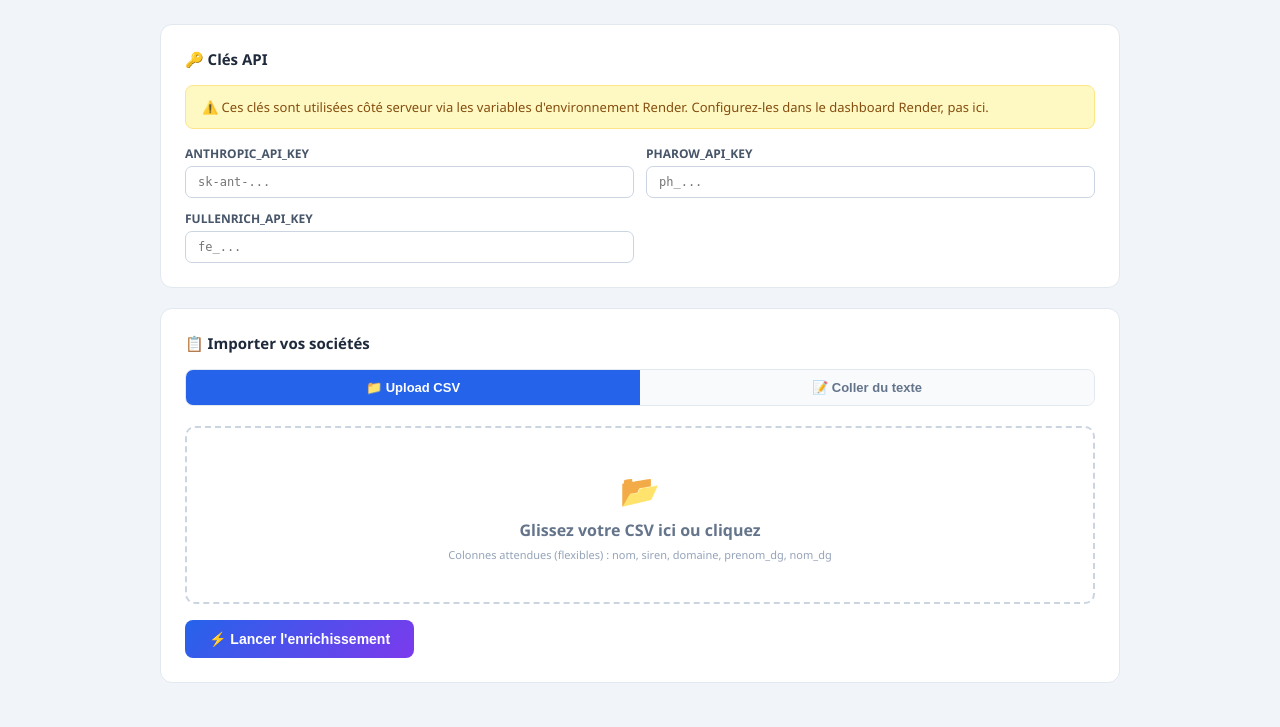
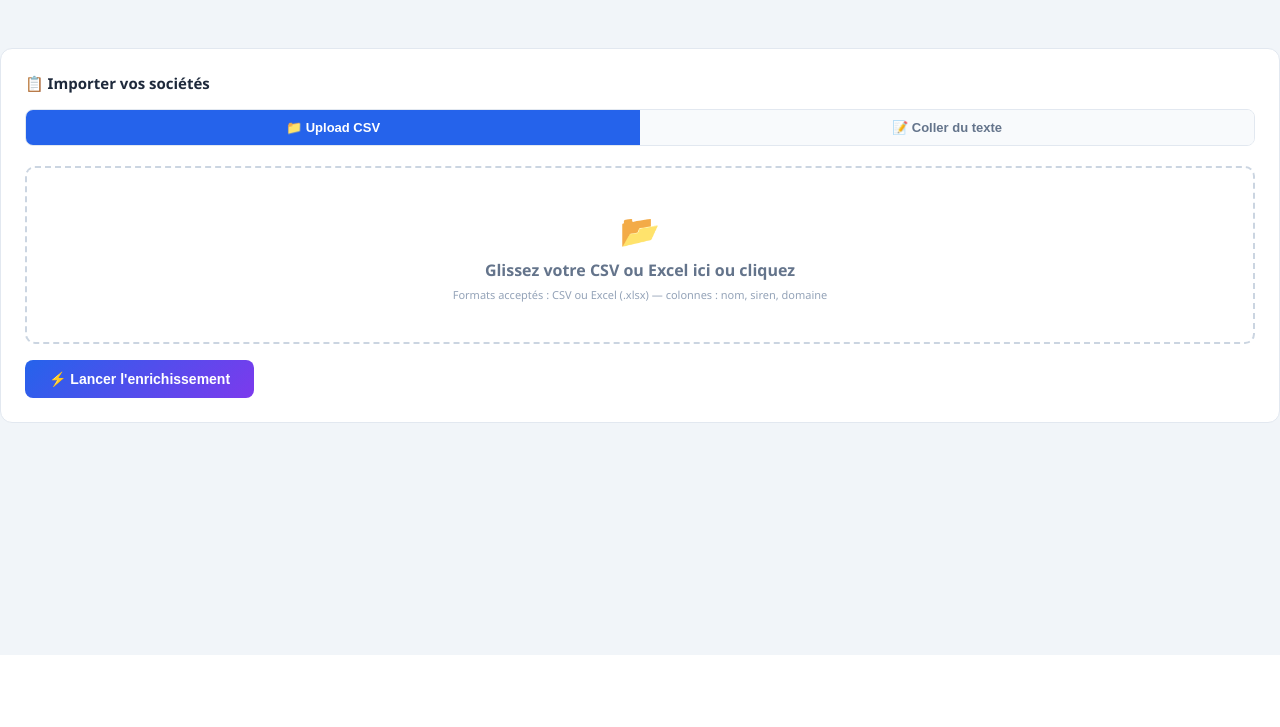
Before and after one commit to MarieMoriceau/enrichisseur-dirigeants, a FastAPI app: page / in a window 1280 px wide. Shown: the part 145-872 px from the top of the page. After the commit the page ends 800 px from the top, so only its background shows below. Run offline with FastAPI, Linux system fonts and the light colour scheme; parts of the project's set-up code (start-up, migrations or seed data) failed here and were passed over.

Commit message:
Add files via upload

```diff
--- a/templates/index.html
+++ b/templates/index.html
@@ -91,24 +91,7 @@ tbody td { padding: 10px 12px; color: #334155; }
 
 <div class="container">
 
-  <!-- CONFIG APIS -->
-  <div class="card">
-    <h2>🔑 Clés API</h2>
-    <div class="alert alert-warn">⚠️ Ces clés sont utilisées côté serveur via les variables d'environnement Render. Configurez-les dans le dashboard Render, pas ici.</div>
-    <div class="config-grid">
-      <div class="field-group">
-        <label>ANTHROPIC_API_KEY</label>
-        <input type="password" id="k1" placeholder="sk-ant-..." readonly onclick="this.type='text'" onblur="this.type='password'">
-      </div>
-      <div class="field-group">
-        <label>PHAROW_API_KEY</label>
-        <input type="password" id="k2" placeholder="ph_..." readonly onclick="this.type='text'" onblur="this.type='password'">
-      </div>
-      <div class="field-group">
-        <label>FULLENRICH_API_KEY</label>
-        <input type="password" id="k3" placeholder="fe_..." readonly onclick="this.type='text'" onblur="this.type='password'">
-      </div>
-    </div>
+
   </div>
 
   <!-- IMPORT -->
@@ -125,10 +108,10 @@ tbody td { padding: 10px 12px; color: #334155; }
            ondragover="event.preventDefault();this.classList.add('dragover')"
            ondragleave="this.classList.remove('dragover')"
            ondrop="handleDrop(event)">
-        <input type="file" id="fileInput" accept=".csv" onchange="handleFile(this.files[0])">
+        <input type="file" id="fileInput" accept=".csv,.xlsx,.xls" onchange="handleFile(this.files[0])">
         <div style="font-size:32px;margin-bottom:8px">📂</div>
-        <div style="font-weight:700;margin-bottom:4px">Glissez votre CSV ici ou cliquez</div>
-        <div class="hint">Colonnes attendues (flexibles) : nom, siren, domaine, prenom_dg, nom_dg</div>
+        <div style="font-weight:700;margin-bottom:4px">Glissez votre CSV ou Excel ici ou cliquez</div>
+        <div class="hint">Formats acceptés : CSV ou Excel (.xlsx) — colonnes : nom, siren, domaine</div>
       </div>
       <div id="csvInfo" style="margin-top:10px;font-size:12px;color:#059669;font-weight:600"></div>
     </div>
@@ -280,7 +263,7 @@ function renderResults(results) {
     const conf = r.confiance || '';
     const confClass = conf==='haute'?'badge-conf-haute':conf==='moyenne'?'badge-conf-moyenne':'badge-conf-faible';
     return `<tr>
-      <td><strong>${r.societe||'—'}</strong>${r.org_id?`<br><span style="font-size:10px;color:#7c3aed;font-weight:600">ID ${r.org_id}</span>`:''}\${r.siren?`<br><span style="font-size:10px;color:#94a3b8">${r.siren}</span>`:''}</td>
+      <td><strong>${r.societe||'—'}</strong>${r.org_id?`<br><span style="font-size:10px;color:#7c3aed;font-weight:600">ID ${r.org_id}</span>`:''} ${r.siren?`<br><span style="font-size:10px;color:#94a3b8">${r.siren}</span>`:''}</td>
       <td>${r.prenom||''} ${r.nom_dg||''}<br><span style="font-size:10px;color:#94a3b8">${r.titre||''}</span></td>
       <td>${r.email?`<span class="email-cell">${r.email}</span>`:`<span class="no-email">Non trouvé</span>`}</td>
       <td>${r.telephone||'—'}</td>
```
